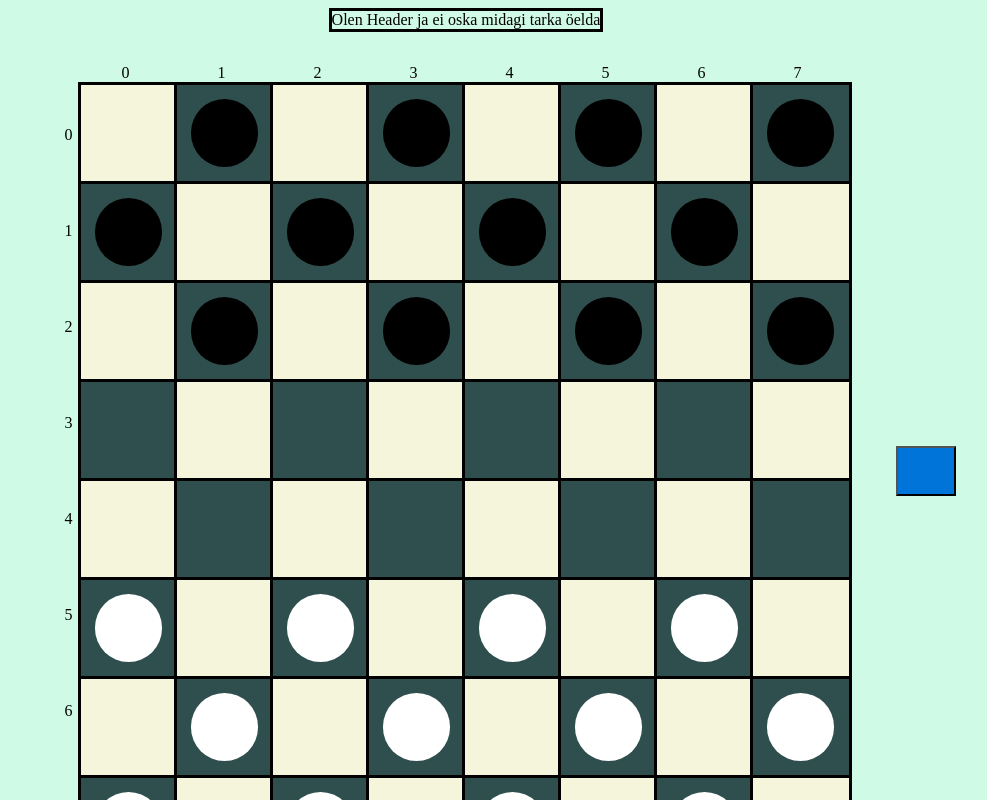
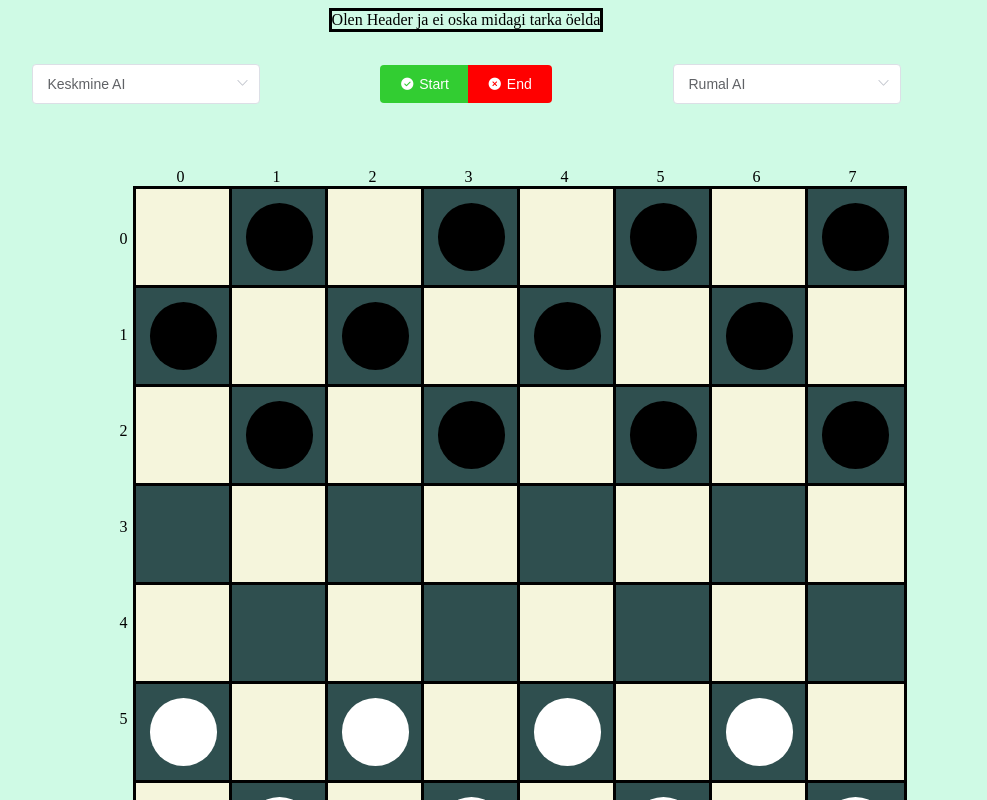
Before and after one commit to KarlTaal/Kabe-veebirakendus, a Vue app: page / in a window 1280 px wide. Shown: the top 800 px of the page, without its empty margins (174-1161 px from the left). Built offline with nearby package versions, Linux system fonts and the light colour scheme.

Commit message:
Komponentide suhtlemine ja valikud

```diff
--- a/package.json
+++ b/package.json
@@ -9,6 +9,7 @@
     "test:coverage": "vue-cli-service test:unit --coverage"
   },
   "dependencies": {
+    "element-ui": "^2.15.1",
     "vue": "^2.6.12"
   },
   "devDependencies": {
--- a/src/components/KabeLaud.vue
+++ b/src/components/KabeLaud.vue
@@ -42,8 +42,6 @@
       </div>
     </div>
 
-    <button class="button" @click="sooritaAiKäik()"></button>
-
   </div>
 </template>
 
@@ -57,12 +55,13 @@ import rumalAi from "@/AI/rumalAI";
 import getInitialGameField from "@/scripts/data";
 import annaAiKäik from "@/AI/targemAI";
 import kasLõpp from "@/scripts/kasMängLäbi";
+import LauaKontrollid from "@/components/LauaKontrollid";
 
 
 export default {
 
   name: "kabe-laud",
-  components: {KabeNupp},
+  components: {LauaKontrollid, KabeNupp},
   data() {
     return {
       gameField: [[]],
@@ -74,6 +73,18 @@ export default {
 
 
   methods: {
+
+    setDifficulty(difficulty){
+      this.aktiivneMängija = difficulty;
+    },
+
+    startGame(){
+      this.sooritaAiKäik();
+    },
+
+    endGame(){
+      location.reload();
+    },
 
     algSeadistaLaud() {
       const uusLaud = getInitialGameField(); //ErinevadLauaSeisud().tavaNupuTavaKäigudValge;
@@ -152,7 +163,7 @@ export default {
     },
 
     async sooritaAiKäik() {
-      const kiirus = 2000;
+      const kiirus = 500;
       const winner = kasLõpp(this.gameField);
 
       if (winner){
@@ -178,6 +189,7 @@ export default {
       this.aktiivneMängija = this.aktiivneMängija === "valge" ? "must" : "valge";
 
     }
+
   },
 
   watch: {
@@ -221,24 +233,8 @@ export default {
 
 <style scoped>
 
-@-webkit-keyframes vaheta {
-  0% { background-color: hsl(103, 100%, 90%); }
-  25% {background-color: hsl(103, 97%, 73%);}
-  50% { background-color: hsl(103, 96%, 55%) }
-  75% { background-color: hsl(103, 97%, 73%); }
-  100% { background-color: hsl(103, 100%, 90%); }
-}
-
-.käija {
-  -webkit-animation-name: vaheta;
-  -webkit-animation-iteration-count: 2;
-  -webkit-animation-duration: 1s;
-}
-
-.indikaator{
-  border: green;
-  border: solid;
-  border-radius: 100%;
+.käija:hover{
+  background-color: lime;
 }
 
 
@@ -286,7 +282,7 @@ export default {
   width: 50px;
   padding-left: 50px;
   margin-left: 50px;
-  background-color: #0074D9;
+  background-color: red;
 }
 
 
--- /dev/null
+++ b/src/components/LauaKontrollid.vue
@@ -0,0 +1,109 @@
+<template>
+  <div class="valikud">
+    <el-select v-model="leftDrop">
+      <el-option
+          v-for="item in options"
+          :key="item.id"
+          :label="item.label"
+          :value="item.id">
+      </el-option>
+    </el-select>
+
+
+    <el-button-group class="nupud">
+      <el-button class="startNupp" @click="handleStart" type="primary" icon="el-icon-success">Start</el-button>
+      <el-button class="endNupp" @click="handleEnd" type="primary" icon="el-icon-error">End</el-button>
+    </el-button-group>
+
+    <el-select
+        v-model="rightDrop"
+        collapse-tags
+        style="margin-left: 20px;"
+    >
+      <el-option
+          v-for="item in options"
+          :key="item.id"
+          :label="item.label"
+          :value="item.id">
+      </el-option>
+    </el-select>
+  </div>
+</template>
+
+<script>
+import {Select, Option} from "element-ui";
+
+export default {
+  components: {
+    Select,
+    Option
+  },
+  data() {
+    return {
+
+      rightDrop: 0,
+
+      leftDrop: 1,
+
+      options: [
+        {
+          id: 0,
+          label: 'Rumal AI'
+        }, {
+          id: 1,
+          label: 'Keskmine AI'
+        }, {
+          id: 2,
+          label: 'Master AI'
+        }, {
+          id: 3,
+          label: 'Inimene'
+        }],
+      value1: [],
+      value2: []
+    }
+  },
+  methods: {
+    handleStart() {
+      this.$emit("start")
+    },
+    handleEnd() {
+      this.$emit("end")
+    }
+  },
+
+  watch: {
+    rightDrop(newVal) {
+      this.$emit("player1", newVal);
+    },
+    leftDrop(newVal){
+      this.$emit("Player2", newVal)
+    }
+  }
+}
+</script>
+
+<style scoped>
+
+.valikud{
+  display: flex;
+  flex-direction: row;
+  justify-content: space-between;
+  align-items: center;
+  margin-bottom: 4em;
+}
+
+.nupud{
+  padding-left: 20px;
+}
+
+.startNupp{
+  background-color: limegreen;
+  border: none;
+}
+.endNupp{
+  background-color: red;
+  border: none;
+}
+
+</style>
--- a/src/main.js
+++ b/src/main.js
@@ -1,8 +1,11 @@
 import Vue from 'vue';
+import ElementUI from 'element-ui';
+import 'element-ui/lib/theme-chalk/index.css';
 import App from './App.vue'
 import '../node_modules/@fortawesome/fontawesome-free/css/all.css'
 import '../node_modules/@fortawesome/fontawesome-free/js/all.js'
 
+Vue.use(ElementUI);
 new Vue({
     el: '#app',
     render: h => h(App)
--- a/src/pages/Kabe.vue
+++ b/src/pages/Kabe.vue
@@ -1,7 +1,15 @@
 <template>
   <div class="konteiner">
     <Header></Header>
-    <kabe-laud/>
+    <div class="laud">
+      <LauaKontrollid
+          @start="handleStart"
+          @end="handleEnd"
+          @player1="handleDifficulty"
+          @player2="handleDifficulty"
+      ></LauaKontrollid>
+      <kabe-laud ref="kabelaud"/>
+    </div>
     <Footer></Footer>
 
   </div>
@@ -12,11 +20,26 @@ import KabeLaud from "@/components/KabeLaud";
 import KabeNupp from "@/components/KabeNupp";
 import Footer from "@/components/Footer";
 import Header from "@/components/Header";
+import Valikud from "@/components/LauaKontrollid";
+import LauaKontrollid from "@/components/LauaKontrollid";
 
 export default {
   name: "kabe",
-  components: {Header, KabeNupp, KabeLaud, Footer},
+  components: {LauaKontrollid, Valikud, Header, KabeNupp, KabeLaud, Footer},
+
+  methods: {
+    handleStart() {
+      this.$refs.kabelaud.startGame()
+    },
+    handleEnd(){
+      this.$refs.kabelaud.endGame()
+    },
+    handleDifficulty(difficulty){
+      this.$refs.kabelaud.setDifficulty(difficulty)
+    }
+  }
 }
+
 
 </script>
 
@@ -27,4 +50,7 @@ export default {
   justify-content: center;
   align-items: center;
 }
+
+.laud{
+}
 </style>
```
Also changed, not shown: 1 other file (tests, documents, lock files or other folders).
